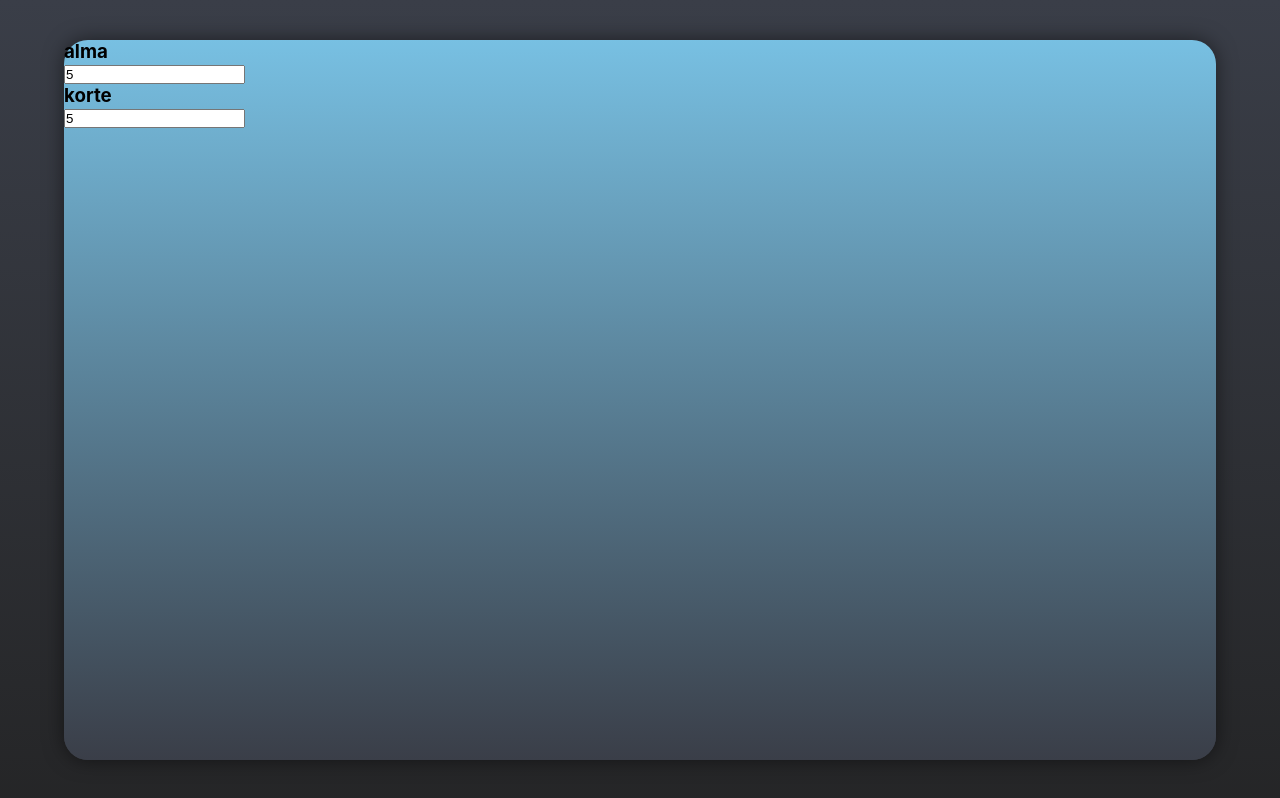
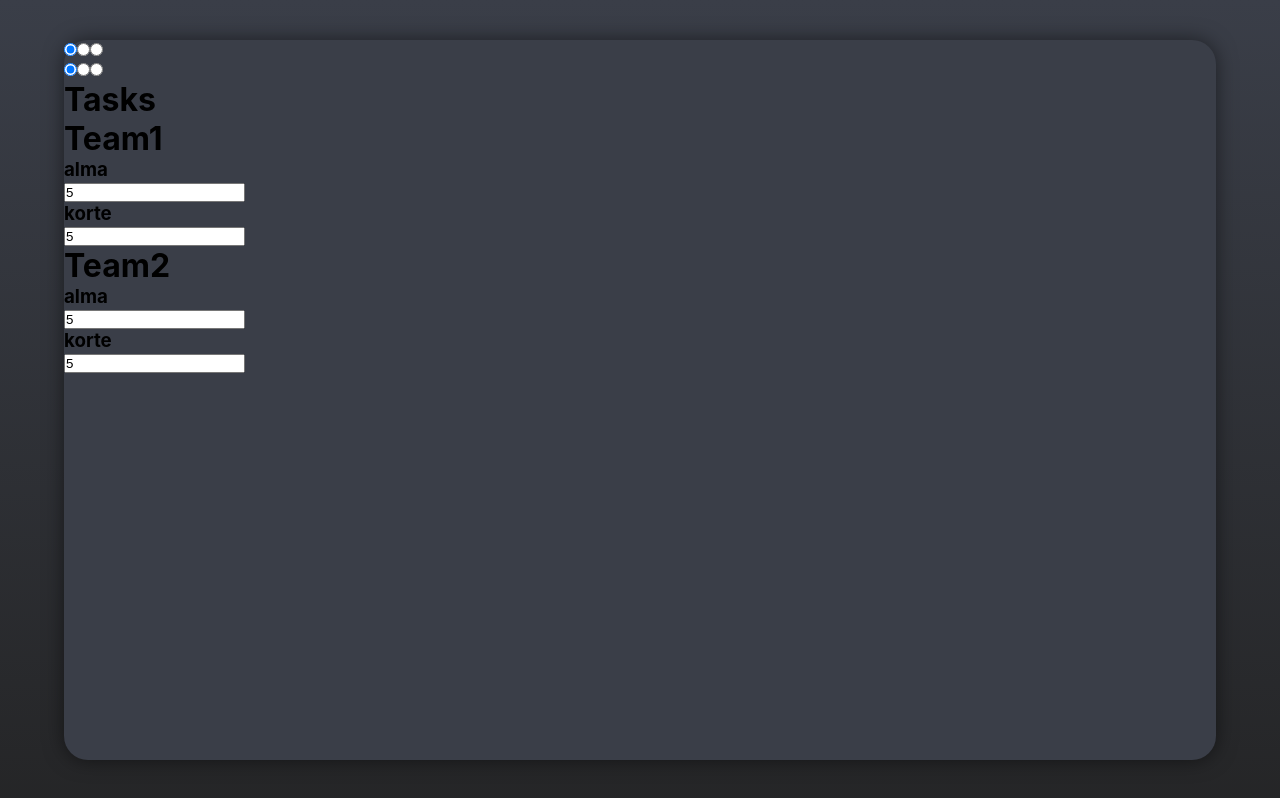
Before and after one commit to Preisler25/project_tree_front_end, a React (Create React App) app: page / in a window 1280 px wide. Built offline with nearby package versions, Linux system fonts and the light colour scheme.

Commit message:
szarTest

```diff
--- a/src/components/containers/mainContainer/MainContainer.js
+++ b/src/components/containers/mainContainer/MainContainer.js
@@ -6,7 +6,7 @@ const MainContainer = () => {
     const [is_loading, setIsLoading] = useState(true);
     const [teams, setTeams] = useState(null);
 
-    useEffect(() => {
+    /*useEffect(() => {
         const fetchTeams = async () => {
             setIsLoading(true);
             //const response = await fetch(`http://localhost:3000/api/teams/${team_id}/${day}`);
@@ -21,14 +21,38 @@ const MainContainer = () => {
                 setIsLoading(false);
             }, 1000);
         };
-    }, [teams]);
+    }, [teams]);*/
 
     return (
         <div className="main-cont">
-            <div className="main-cont-effect">
-                {
-                    TaskContainer()
-                }
+            <div className="main-cont-color-effect">
+                <div className="navbar">
+                    <div className="data-selector">
+                        <input type="radio" name='data-s-input' defaultChecked/>
+                        <input type="radio" name='data-s-input'/>
+                        <input type="radio" name='data-s-input'/>
+                    </div>
+                    <div className="day-selector">
+                        <input type="radio" name='day-s-input' defaultChecked/>
+                        <input type="radio" name='day-s-input'/>
+                        <input type="radio" name='day-s-input'/>
+                    </div>
+                </div>
+                <div className="main-body">
+                    <div className="task-cont">
+                        <h1>Tasks</h1>
+                    </div>
+                    <div className="teams-cont">
+                        <div className="team-cont">
+                            <h1>Team1</h1>
+                            <TaskContainer team_id={0} day={0} />
+                        </div>
+                        <div className="team-cont">
+                            <h1>Team2</h1>
+                            <TaskContainer team_id={1} day={1} />
+                        </div>
+                    </div>
+                </div>
             </div>
         </div>
     );
```
